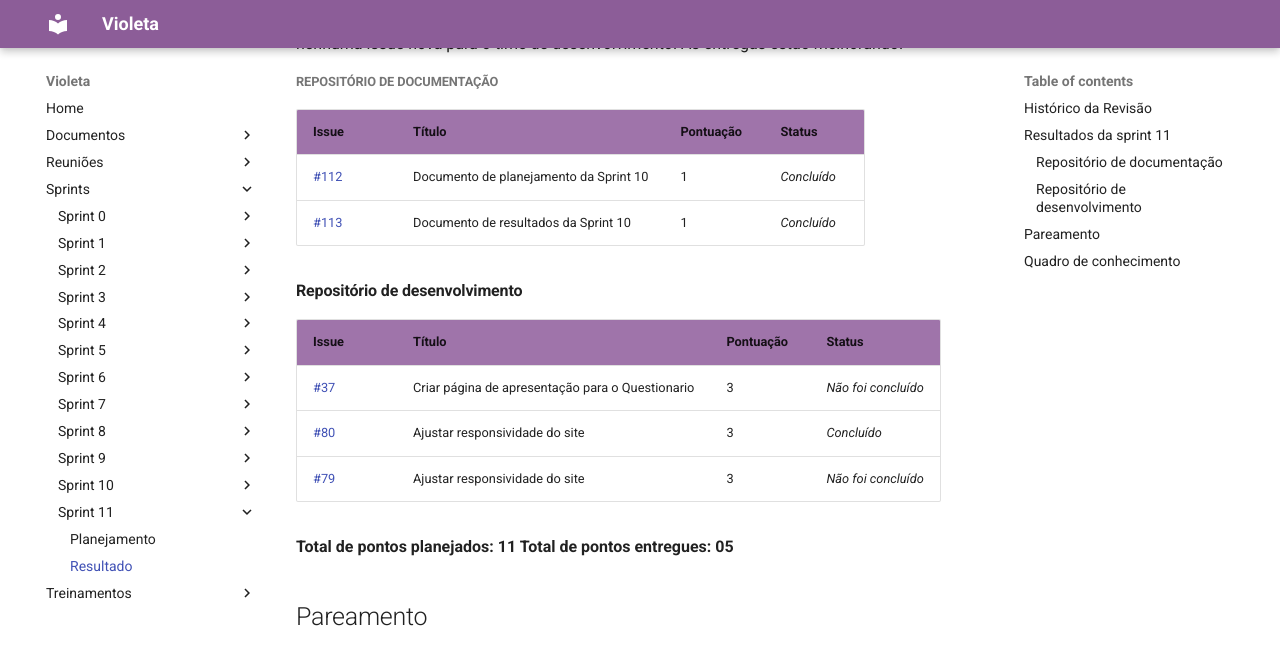
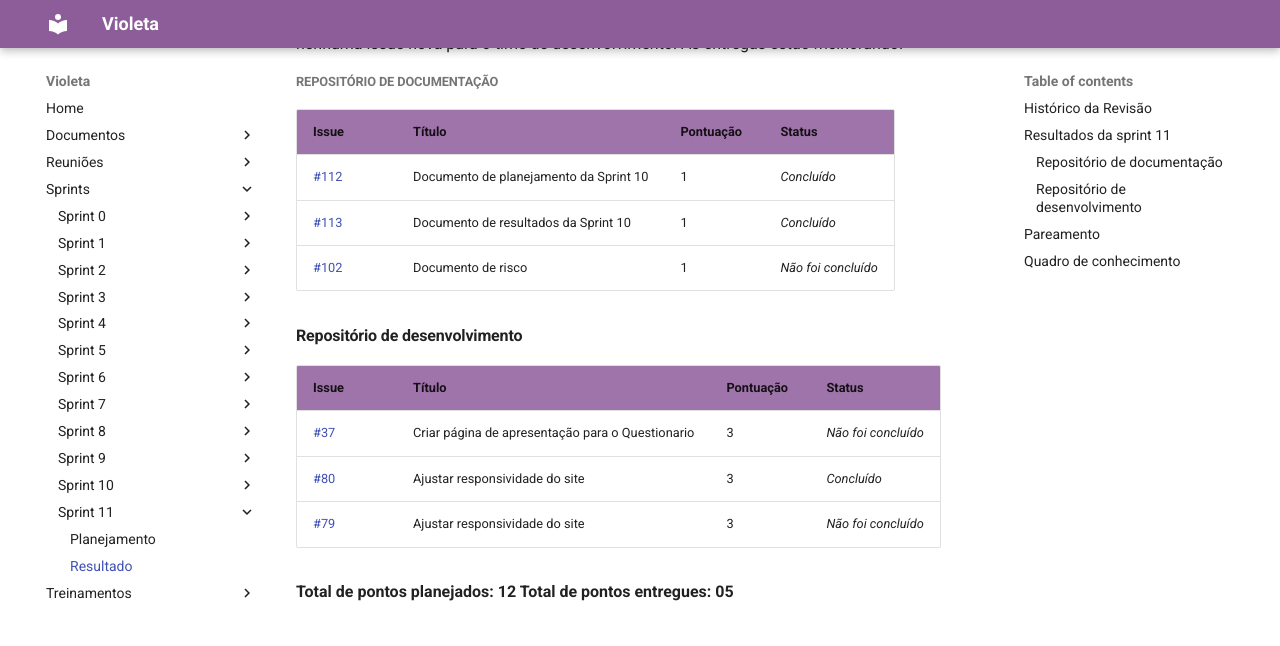
Before and after one commit to fga-eps-mds/2020.2-Violeta-Documentacao, an MkDocs documentation site: the page built from docs/Gerencia/sprints/sprint-11/retrospective_sprint11.md, in a window 1280 px wide and 900 px high, scrolled down 544 px, cut to the strip 0-646 px from the top of the window. Built offline with MkDocs 1.6.1 and Material for MkDocs 9.7.7, drawn with Linux system fonts in a browser that asks for light colours.

Commit message:
Ajustes no documento de resultados da sprint 11

```diff
--- a/docs/Gerencia/sprints/sprint-11/retrospective_sprint11.md
+++ b/docs/Gerencia/sprints/sprint-11/retrospective_sprint11.md
@@ -18,6 +18,7 @@
 |---|---|---|---|
 |[#112](https://github.com/fga-eps-mds/2020.2-Violeta-Documentacao/issues/112)| Documento de planejamento da Sprint 10 | 1 | _Concluído_ |
 |[#113](https://github.com/fga-eps-mds/2020.2-Violeta-Documentacao/issues/113)| Documento de resultados da Sprint 10 | 1 | _Concluído_ |
+|[#102](https://github.com/fga-eps-mds/2020.2-Violeta-Documentacao/issues/102)| Documento de risco | 1 | _Não foi concluído_ |
 
 #### Repositório de desenvolvimento
 
@@ -27,7 +28,7 @@
 |[#80](https://github.com/fga-eps-mds/2020.2-Violeta-Desenvolvimento/issues/80)| Ajustar responsividade do site| 3 | _Concluído_ |
 |[#79](https://github.com/fga-eps-mds/2020.2-Violeta-Desenvolvimento/issues/79)| Ajustar responsividade do site| 3 | _Não foi concluído_ |
 
-<b>Total de pontos planejados: 11 </b>
+<b>Total de pontos planejados: 12 </b>
 <b>Total de pontos entregues: 05 </b>
 
 ## Pareamento
```
